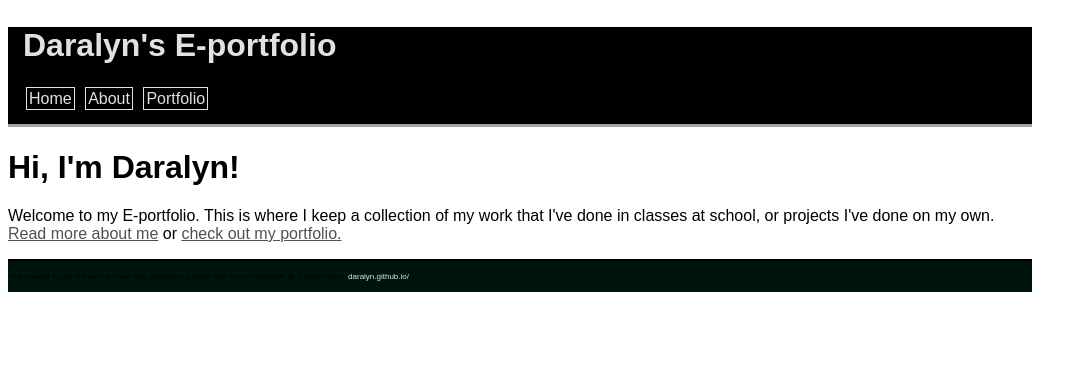
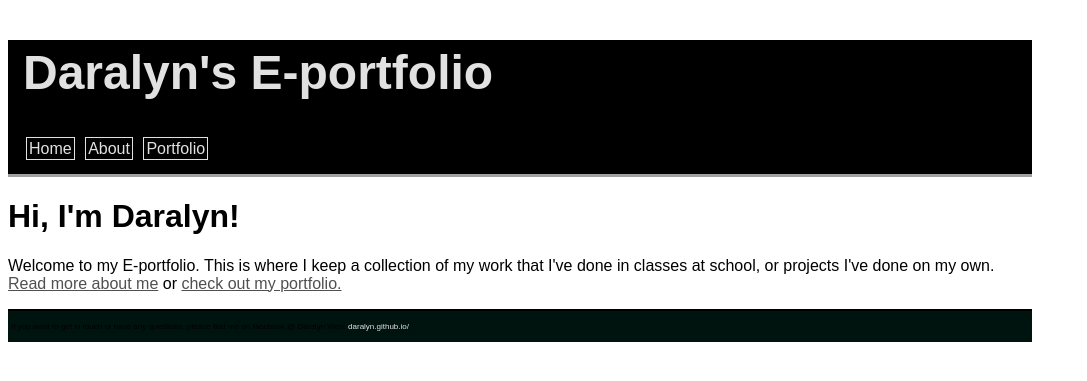
Before and after one commit to daralyn/daralyn.github.io, a Jekyll site: the page built from index.html, in a window 1280 px wide. Shown: the top 381 px of the page, without its empty margins (0-1087 px from the left). Built offline with Jekyll 4.4.1, drawn with Linux system fonts in a browser that asks for light colours.

Commit message:
updated font size header

```diff
--- a/css/main.css
+++ b/css/main.css
@@ -14,8 +14,9 @@
 
 #eportfolioheader {
     font-family: 'AR BONNIE', 'Arial', 'Sans-Serif';
-    font-size: 2em;
+    font-size: 3em;
     color: rgb(225, 225, 225);
+    padding-top: 5px;
 }
 
 a {
```
